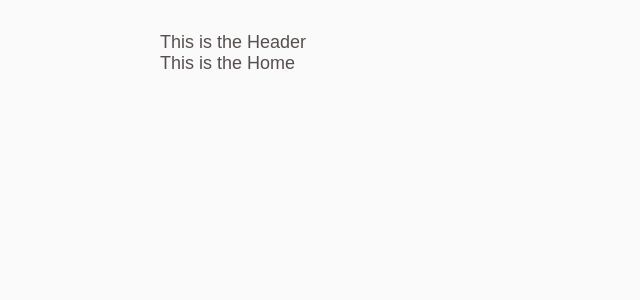
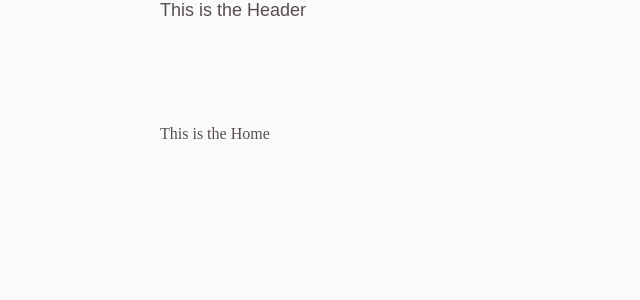
Before and after one commit to florencioMath/Challenge-Ignite-CoffeeDelivery, a React (Vite) app in the folder coffeeDelivery/: page / in a window 1280 px wide. Shown: the top 300 px of the page, without its empty margins (0-640 px from the left). Built offline with nearby package versions, Linux system fonts and the light colour scheme.

Commit message:
feat: Global style and Home adjustments.

```diff
--- a/coffeeDelivery/src/pages/Home/index.tsx
+++ b/coffeeDelivery/src/pages/Home/index.tsx
@@ -1,7 +1,9 @@
+import { HomeContainer } from './styels';
+
 export function Home() {
   return (
     <>
-      <h1>This is the Home</h1>
+      <HomeContainer>This is the Home</HomeContainer>
     </>
   );
 }
--- a/coffeeDelivery/src/pages/Home/styels.ts
+++ b/coffeeDelivery/src/pages/Home/styels.ts
@@ -1 +1,5 @@
 import styled from 'styled-components';
+
+export const HomeContainer = styled.div`
+  margin-top: 104px;
+`;
--- a/coffeeDelivery/src/styles/global.ts
+++ b/coffeeDelivery/src/styles/global.ts
@@ -11,7 +11,7 @@ body {
   background: ${(props) => props.theme['background']};
   color: ${(props) => props.theme['base-text']};
   -webkit-font-smoothing: antialiased;
-  padding: 2rem 10rem;
+  padding: 0 10rem;
 }
 
 body, input, textarea, button {
@@ -31,7 +31,7 @@ h1 {
     font-size: 87.5%;
   }
   body {
-    padding: 2rem 5rem;
+    padding: 0 5rem;
   }
 }
 
```
